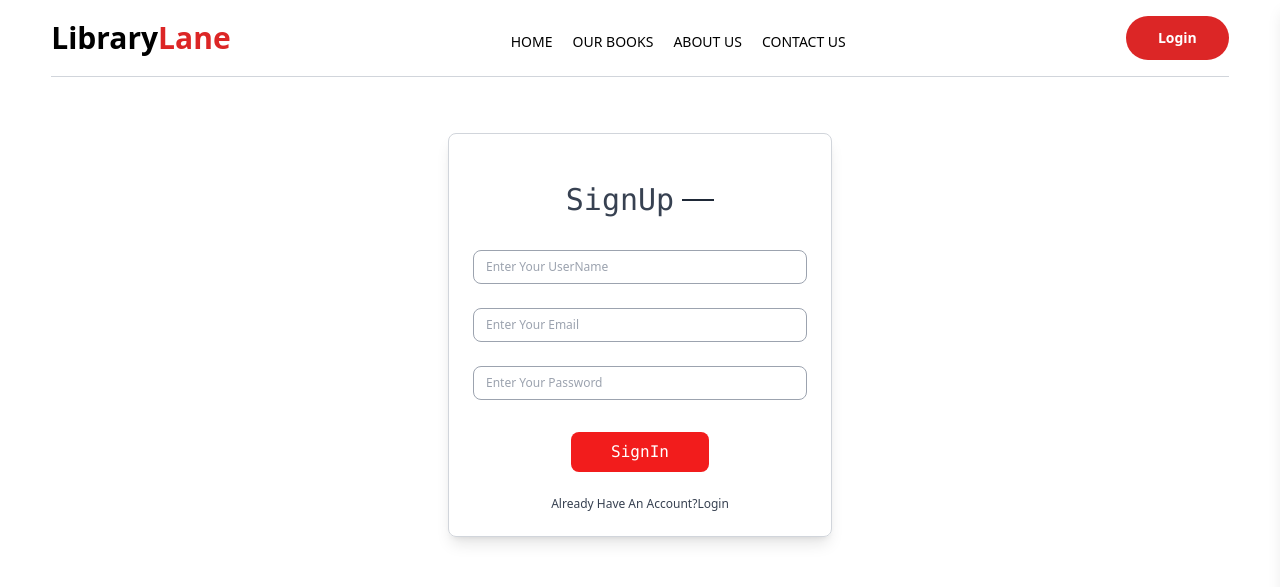
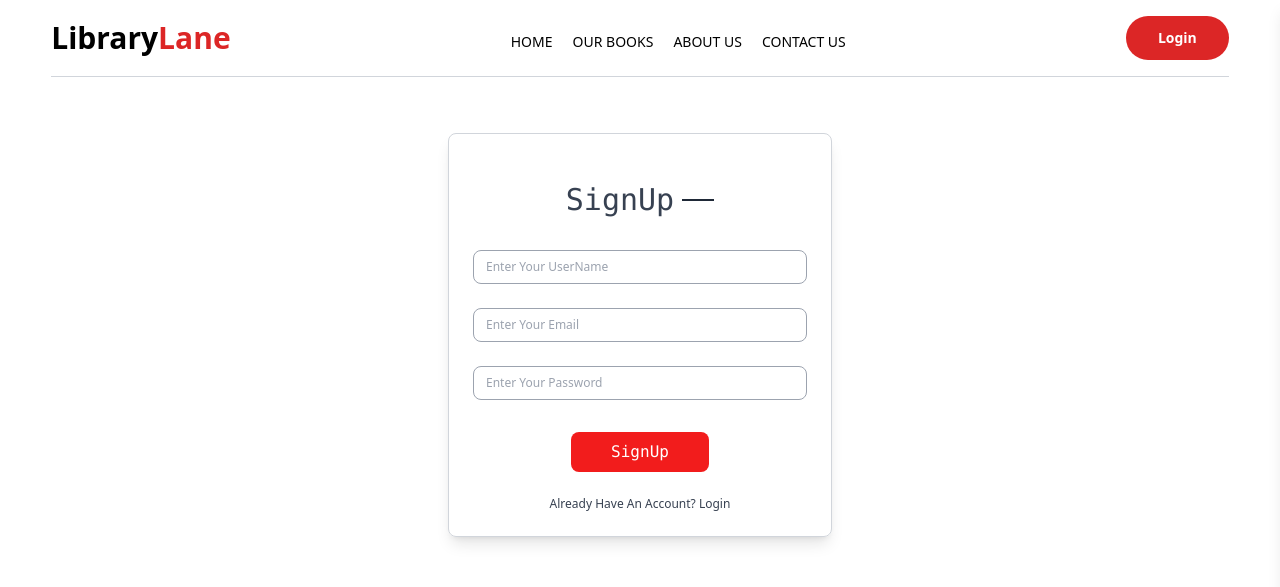
Before and after one commit to Shuvam-2000/LibaryLane, a React (Vite) app in the folder Client/LibaryLane/: page /signup in a window 1280 px wide. Shown: the top 587 px of the page. Built offline with nearby package versions, Linux system fonts and the light colour scheme.

Commit message:
feat: added API endpoints for user signup and sending form data to the server nessecary changes can be made later

```diff
--- a/Client/LibaryLane/src/pages/SignUp.jsx
+++ b/Client/LibaryLane/src/pages/SignUp.jsx
@@ -1,22 +1,37 @@
 import { useNavigate } from "react-router-dom";
 import { useForm } from 'react-hook-form';
+import { useState } from "react";
+import axios from "axios";
 
 const SignUp = () => {
+  const [errorMessage, setErrorMessage] = useState('');
 
-  const navigate =useNavigate()
+  const navigate = useNavigate();
   const {
     register,
     handleSubmit,
-        formState: { errors, isSubmitting },
+    formState: { errors },
     reset,
   } = useForm();
 
-    // handling form submission
+  // Handling form submission
   const onSubmit = async (data) => {
-      await new Promise((resolve) => setTimeout(resolve,5000))
-      console.log("Form Submitted", data)
-      reset()
+    try {
+      // Make the POST request with form data
+      await axios.post(import.meta.env.VITE_USER_SIGNUP_API, data, {
+      withCredentials: true,
+      });
+      reset();
+      navigate('/');
+    } catch (error) {
+      // Set error message if the request fails
+      if (error.response) {
+        setErrorMessage(error.response.data.message || "Error submitting form");
+      } else {
+        setErrorMessage("An unexpected error occurred. Please try again later.");
       }
+    }
+  };
 
   return (
     <div className="min-h-6">
@@ -26,15 +41,20 @@ const SignUp = () => {
           <hr className="border-none h-[1.5px] w-8 bg-gray-800" />
         </div>
 
+        {/* Display error message if any */}
+        {errorMessage && (
+          <p className="text-xs text-red-500 mb-2">{errorMessage}</p>
+        )}
+
         {/* UserName Validation */}
         <input
           type="text"
-        className={`w-full px-3 sm:py-2 text-xs py-1 border hover:border-black rounded-lg mt-2 ${errors.username ? "border-red-500": "border-gray-400"}`}
+          className={`w-full px-3 sm:py-2 text-xs py-1 border hover:border-black rounded-lg mt-2 ${errors.username ? "border-red-500" : "border-gray-400"}`}
           placeholder="Enter Your UserName"
           {...register("username", {
             required: "UserName is Required",
-          minLength: {value: 4, message: "Min length shoud be at least 4"},
-          maxLength: {value: 10, message: "Max length should be at least 10"}
+            minLength: { value: 4, message: "Min length should be at least 4" },
+            maxLength: { value: 10, message: "Max length should be at least 10" },
           })}
         />
         {errors.username && (
@@ -44,9 +64,9 @@ const SignUp = () => {
         {/* Email Validation */}
         <input
           type="text"
-        className={`w-full px-3 sm:py-2 text-xs py-1 border hover:border-black rounded-lg mt-2 ${errors.email ? "border-red-500": "border-gray-400"}`}
+          className={`w-full px-3 sm:py-2 text-xs py-1 border hover:border-black rounded-lg mt-2 ${errors.email ? "border-red-500" : "border-gray-400"}`}
           placeholder="Enter Your Email"
-        {...register("email",{
+          {...register("email", {
             required: "Email is Required",
             pattern: {
               value: /^[^\s@]+@[^\s@]+\.[^\s@]+$/,
@@ -65,26 +85,27 @@ const SignUp = () => {
           placeholder="Enter Your Password"
           {...register("password", {
             required: "Password is Required",
-          minLength: {value: 4, message: "Min length should be at least 4"},
-          maxLength: {value: 10, message: "Max length should be at least 10"},
-          pattern:{
+            minLength: { value: 4, message: "Min length should be at least 4" },
+            maxLength: { value: 10, message: "Max length should be at least 10" },
+            pattern: {
               value: /^(?=.*[A-Za-z])(?=.*\d)[A-Za-z\d@$!%*?&]{6,}$/,
               message: "Password must be one letter and one number",
-          }
+            },
           })}
         />
         {errors.password && (
           <p className="text-xs justify-start mt-2 mb-1 text-red-500">{errors.password.message}</p>
         )}
-      <button disabled={isSubmitting} value={isSubmitting ? "Submitting" : "Submit"} className="bg-[#f21c1c] text-white font-mono px-10 py-2 mt-4 rounded-lg hover:bg-red-600 transition-all">
-        SignIn
+
+        <button type="submit" className="bg-[#f21c1c] text-white font-mono px-10 py-2 mt-4 rounded-lg hover:bg-red-600 transition-all">
+          SignUp {/* Corrected button text */}
         </button>
         <div className="w-full flex justify-center text-xs mt-[8px] cursor-pointer">
-        <p onClick={() => navigate('/login')} className="cursor-pointer hover:text-[#f21c1c]">Already Have An Account?Login</p>
+          <p onClick={() => navigate('/login')} className="cursor-pointer hover:text-[#f21c1c]">Already Have An Account? Login</p>
         </div>
       </form>
     </div>
-  )
-}
+  );
+};
 
-export default SignUp
+export default SignUp;
```
Lines whose indentation alone changed are shown as unchanged.
